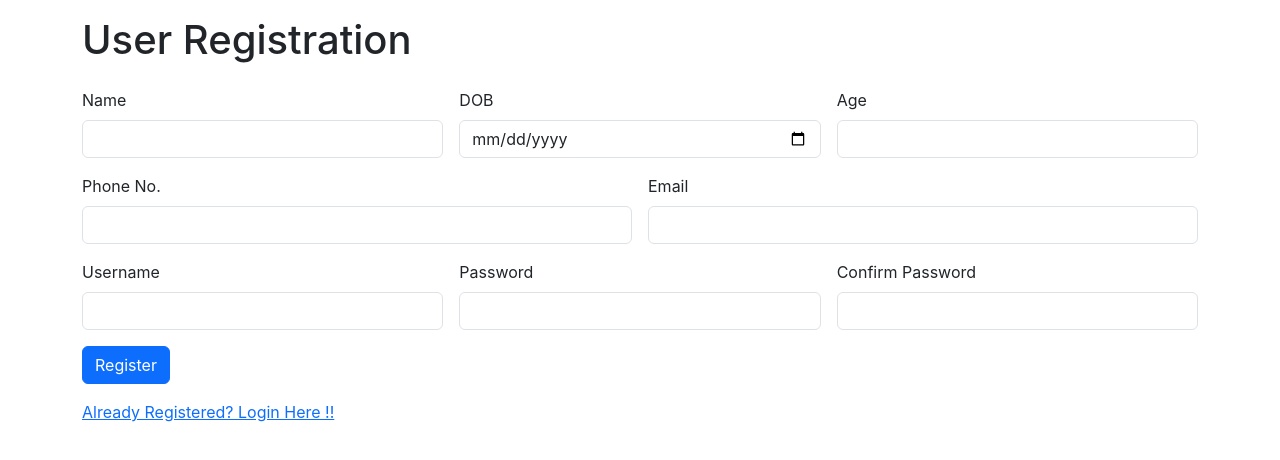
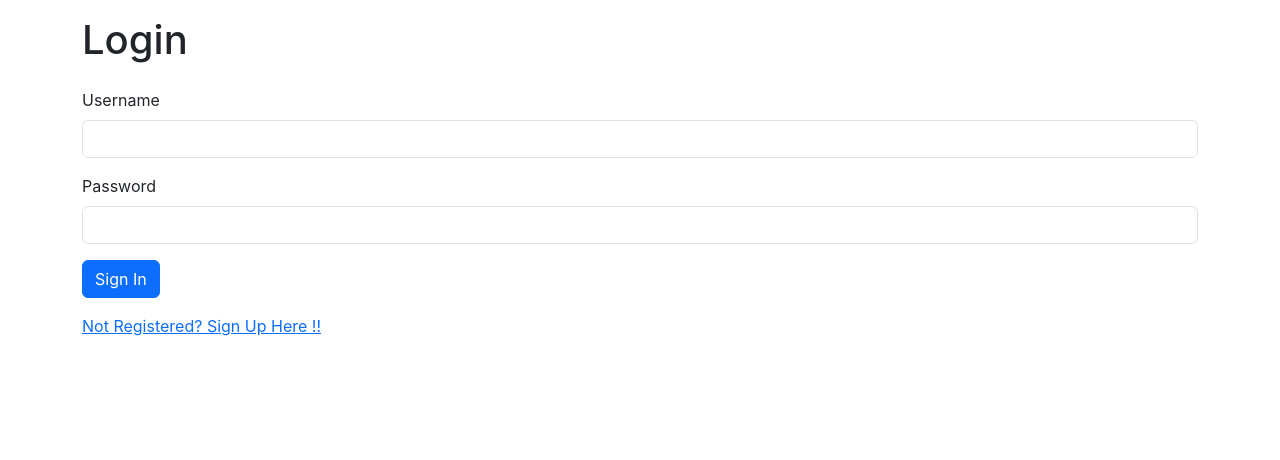
Before and after one commit to Sree1710/blog-app-frontend, a React (Create React App) app: page / in a window 1280 px wide. Shown: the top 460 px of the page. Built offline with nearby package versions, Linux system fonts and the light colour scheme.

Commit message:
UserLogin component created and completed

```diff
--- a/src/App.js
+++ b/src/App.js
@@ -1,10 +1,11 @@
 import './App.css';
+import UserLogin from './Components/UserLogin';
 import UserReg from './Components/UserReg';
 
 function App() {
   return (
     <div>
-      <UserReg/>
+      <UserLogin/>
     </div>
   );
 }
--- /dev/null
+++ b/src/Components/UserLogin.jsx
@@ -0,0 +1,65 @@
+import axios from 'axios'
+import React, { useState } from 'react'
+
+const UserLogin = () => {
+    const [inputField,setInputField]=useState(
+        {username:"",password:""}
+    )
+
+    const apiLink="http://localhost:3001/login"
+
+    const inputHandler=(event)=>{
+        setInputField({...inputField,[event.target.name]:event.target.value})
+    }
+
+    const readValue=()=>{
+        axios.post(apiLink,inputField).then(
+            (Response)=>{
+                if (Response.data.status=="success") {
+                    let userid=Response.data.data._id
+                    let token=Response.data.token
+                    sessionStorage.setItem("userid",userid)
+                    sessionStorage.setItem("token",token)
+                    alert("Logged In Successfully !!!")
+                } else {
+                    alert(Response.data.status)
+                }
+            }
+        )
+    }
+  return (
+    <div>
+        <div className="container">
+            <div className="row">
+                <div className="col col-12 col-sm-12 col-md-12 col-lg-12 col-xl-12 col-xxl-12">
+                    <div className="row g-3">
+                        <div className="col col-12 col-sm-12 col-md-12 col-lg-12 col-xl-12 col-xxl-12"></div>
+                        <div className="col col-12 col-sm-12 col-md-12 col-lg-12 col-xl-12 col-xxl-12">
+                            <h1>Login</h1>
+                        </div>
+                        <div className="col col-12 col-sm-12 col-md-12 col-lg-12 col-xl-12 col-xxl-12">
+                            <label htmlFor="" className="form-label">Username</label>
+                            <input onChange={inputHandler} type="text" className="form-control" name="username" value={inputField.username} />
+                        </div>
+                        <div className="col col-12 col-sm-12 col-md-12 col-lg-12 col-xl-12 col-xxl-12">
+                            <label htmlFor="" className="form-label">Password</label>
+                            <input onChange={inputHandler} type="password" name="password" className="form-control" value={inputField.password}/>
+                        </div>
+                        <div className="col col-12 col-sm-12 col-md-12 col-lg-12 col-xl-12 col-xxl-12">
+                            <button onClick={readValue} className="btn btn-primary">Sign In</button>
+                        </div>
+                        <div className="col col-12 col-sm-12 col-md-12 col-lg-12 col-xl-12 col-xxl-12"></div>
+                    </div>
+                    <div className="row g-3">
+                        <div className="col col-12 col-sm-12 col-md-12 col-lg-12 col-xl-12 col-xxl-12">
+                            <a href="">Not Registered? Sign Up Here !!</a>
+                        </div>
+                    </div>
+                </div>
+            </div>
+        </div>
+    </div>
+  )
+}
+
+export default UserLogin
```
